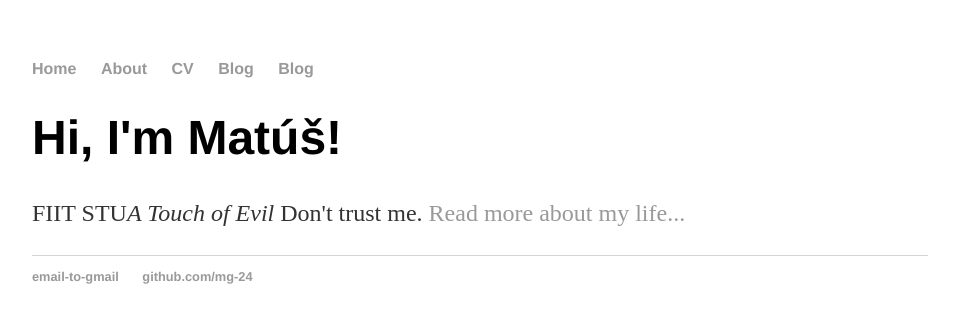
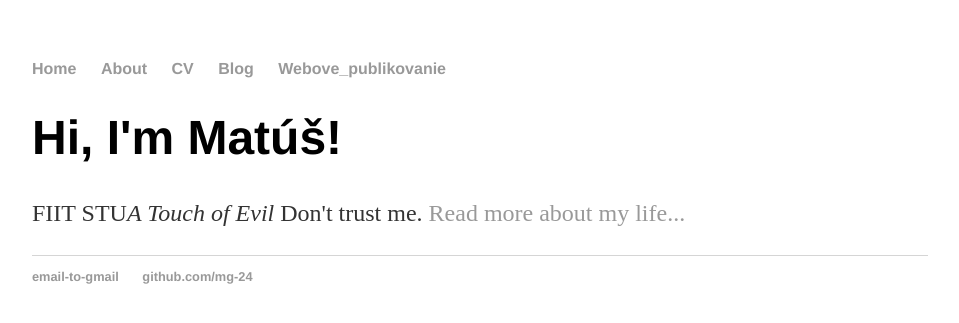
Before and after one commit to mg-24/mg-24.github.io, a Jekyll site: the page built from index.html, in a window 1280 px wide. Shown: the top 323 px of the page, without its empty margins (160-1119 px from the left). Built offline with Jekyll 4.4.1, drawn with Linux system fonts in a browser that asks for light colours.

Commit message:
Update default.html

```diff
--- a/_layouts/default.html
+++ b/_layouts/default.html
@@ -12,7 +12,7 @@
 	        	<li><a href="/about">About</a></li>
         		<li><a href="/cv">CV</a></li>
         		<li><a href="/blog">Blog</a></li>
-        		<li><a href="/Webove-publikovanie">Blog</a></li>
+        		<li><a href="/Webove-publikovanie">Webove_publikovanie</a></li>
     		</ul>
 		</nav>
 		<div class="container">
```
